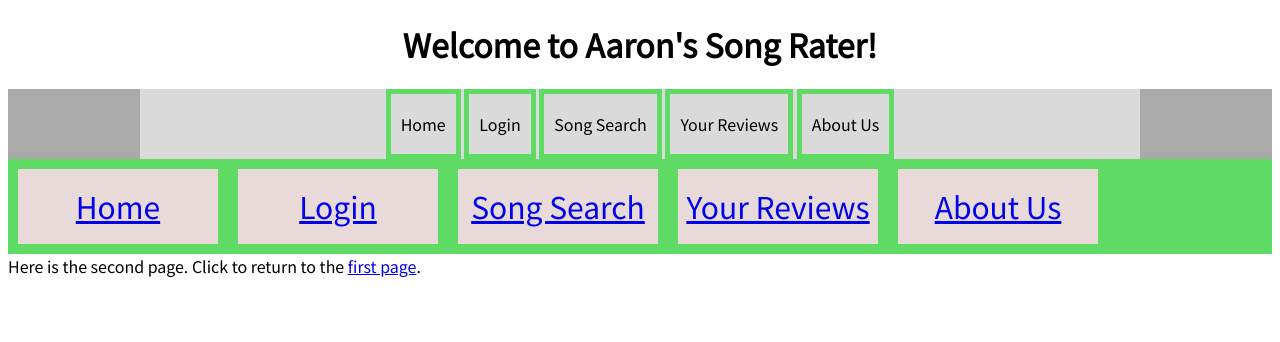
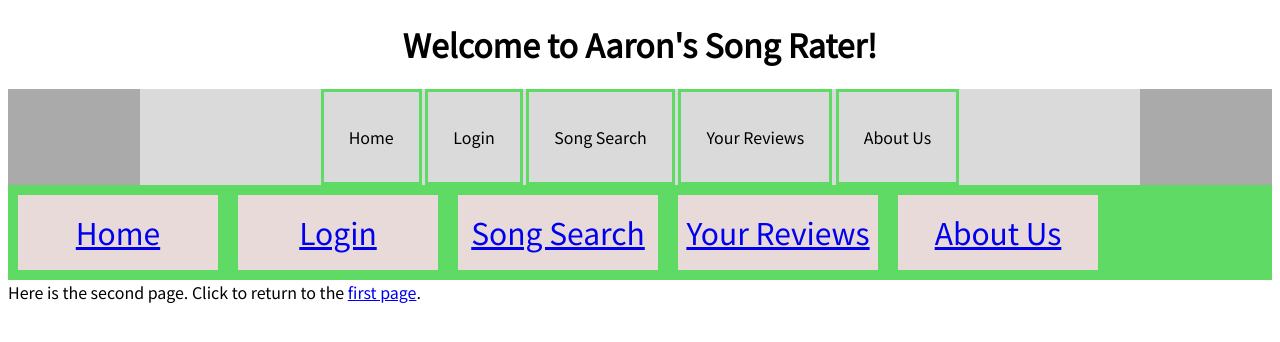
Before and after one commit to ajlaff/comp333_website, a plain HTML site: page index.html in a window 1280 px wide. Drawn offline with Linux system fonts and the light colour scheme.

Commit message:
style_update

```diff
--- a/style_sample.css
+++ b/style_sample.css
@@ -129,12 +129,12 @@ a:hover {
 .navbar li {
     width: 150 px;
     background-color: rgb(218, 218, 218);
-    border: 5px solid rgb(95, 219, 101);
+    border: 3px solid rgb(95, 219, 101);
     /*
         Show the navbar elements next to each other instead of on top of each
         other.
     */
-    padding: 10px;
+    padding: 25px;
     display: inline-block;
     line-height: 40px;
 }
```
